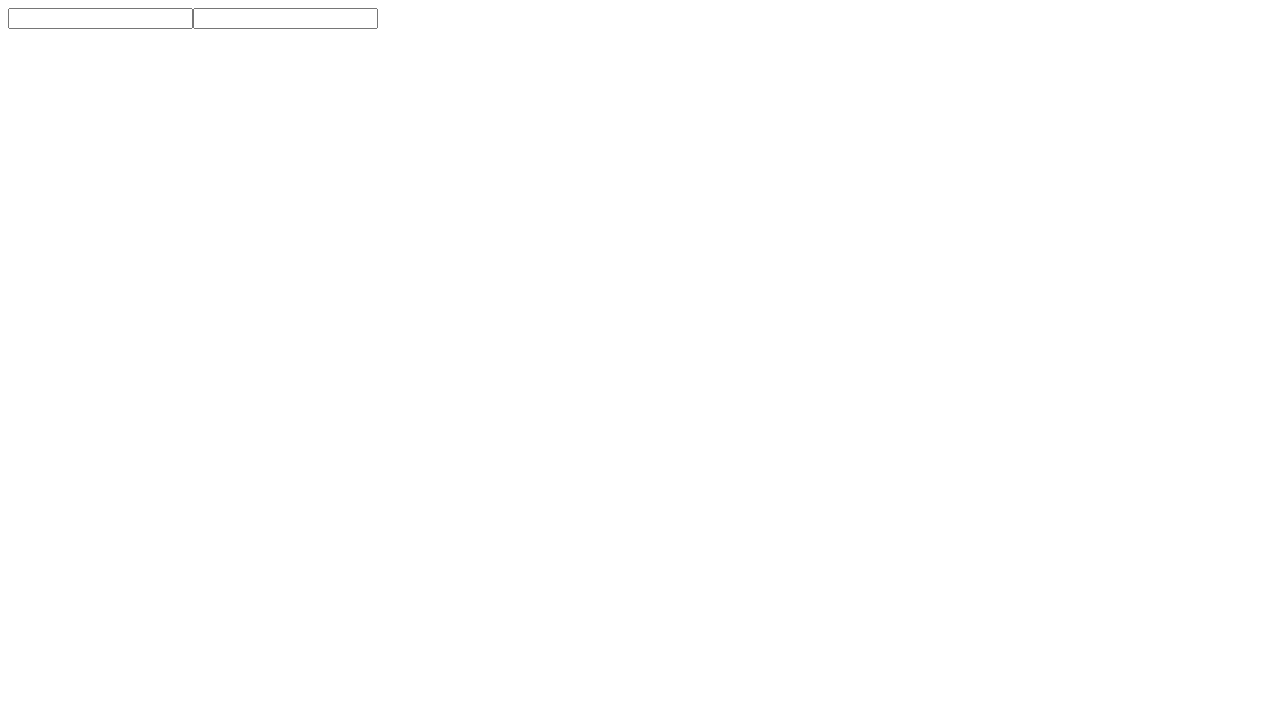
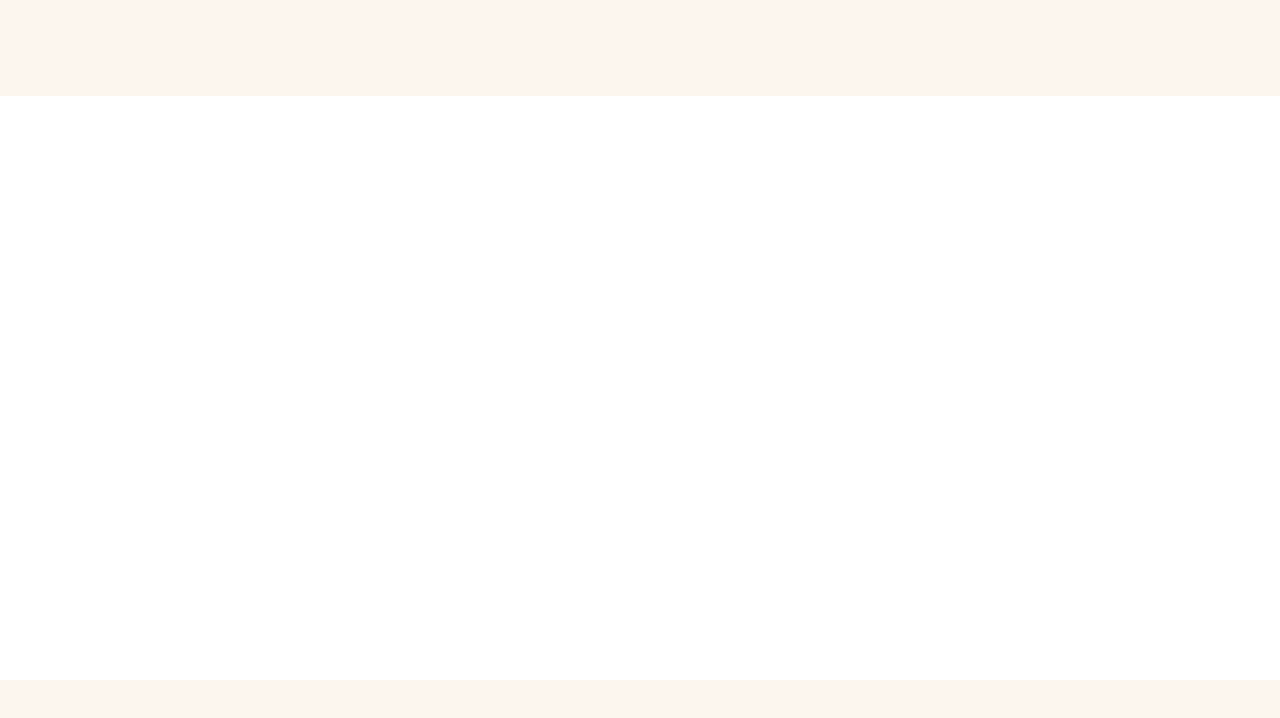
Before and after one commit to dylanR96/syntax-squad, a React (Vite) app in the folder frontend/: page / in a window 1280 px wide. Shown: the top 718 px of the page. Built offline with nearby package versions, Linux system fonts and the light colour scheme.

Commit message:
basic layout

```diff
--- a/frontend/src/assets/styles/index.css
+++ b/frontend/src/assets/styles/index.css
@@ -3,7 +3,7 @@
   box-sizing: border-box;
 }
 html {
-  font-size: 10px;
+  /* font-size: 10px; */
 }
 body {
   margin: 0;
--- /dev/null
+++ b/frontend/src/components/layout/Footer/Footer.css
@@ -0,0 +1,8 @@
+footer {
+  position: absolute;
+  bottom: 0px;
+  left: 0px;
+  height: 120px;
+  background-color: #fcf6ee;
+  width: 100%;
+}
--- /dev/null
+++ b/frontend/src/components/layout/Footer/Footer.tsx
@@ -0,0 +1,6 @@
+import "./Footer.css";
+const Footer = () => {
+  return <footer></footer>;
+};
+
+export default Footer;
--- /dev/null
+++ b/frontend/src/components/layout/Header/Header.css
@@ -0,0 +1,4 @@
+header {
+  height: 96px;
+  background-color: #fcf6ee;
+}
--- /dev/null
+++ b/frontend/src/components/layout/Header/Header.tsx
@@ -0,0 +1,6 @@
+import "./Header.css";
+const Header = () => {
+  return <header></header>;
+};
+
+export default Header;
--- a/frontend/src/main.tsx
+++ b/frontend/src/main.tsx
@@ -2,7 +2,7 @@ import { StrictMode } from "react";
 import { createRoot } from "react-dom/client";
 import { RouterProvider } from "react-router-dom";
 import router from "./routes/router";
-
+import "./assets/styles/index.css";
 createRoot(document.getElementById("root")!).render(
   <StrictMode>
     <RouterProvider router={router} />
--- a/frontend/src/routes/router.tsx
+++ b/frontend/src/routes/router.tsx
@@ -1,11 +1,28 @@
-import { createBrowserRouter } from "react-router-dom";
+import { createBrowserRouter, Outlet } from "react-router-dom";
 import Login from "../pages/Login/Login";
-
+import Header from "../components/layout/Header/Header";
+import Footer from "../components/layout/Footer/Footer";
+const Layout = () => {
+  return (
+    <>
+      <Header />
+      <Outlet />
+      <Footer />
+    </>
+  );
+};
 const router = createBrowserRouter([
   {
     path: "/",
-    element: <Login />,
+    element: <Layout />,
+    children: [
+      {
+        path: "/login",
+        element: <Login />,
+      },
+    ],
   },
+
   // {
   //   path: "/home",
   //   element: <Home />,
```
